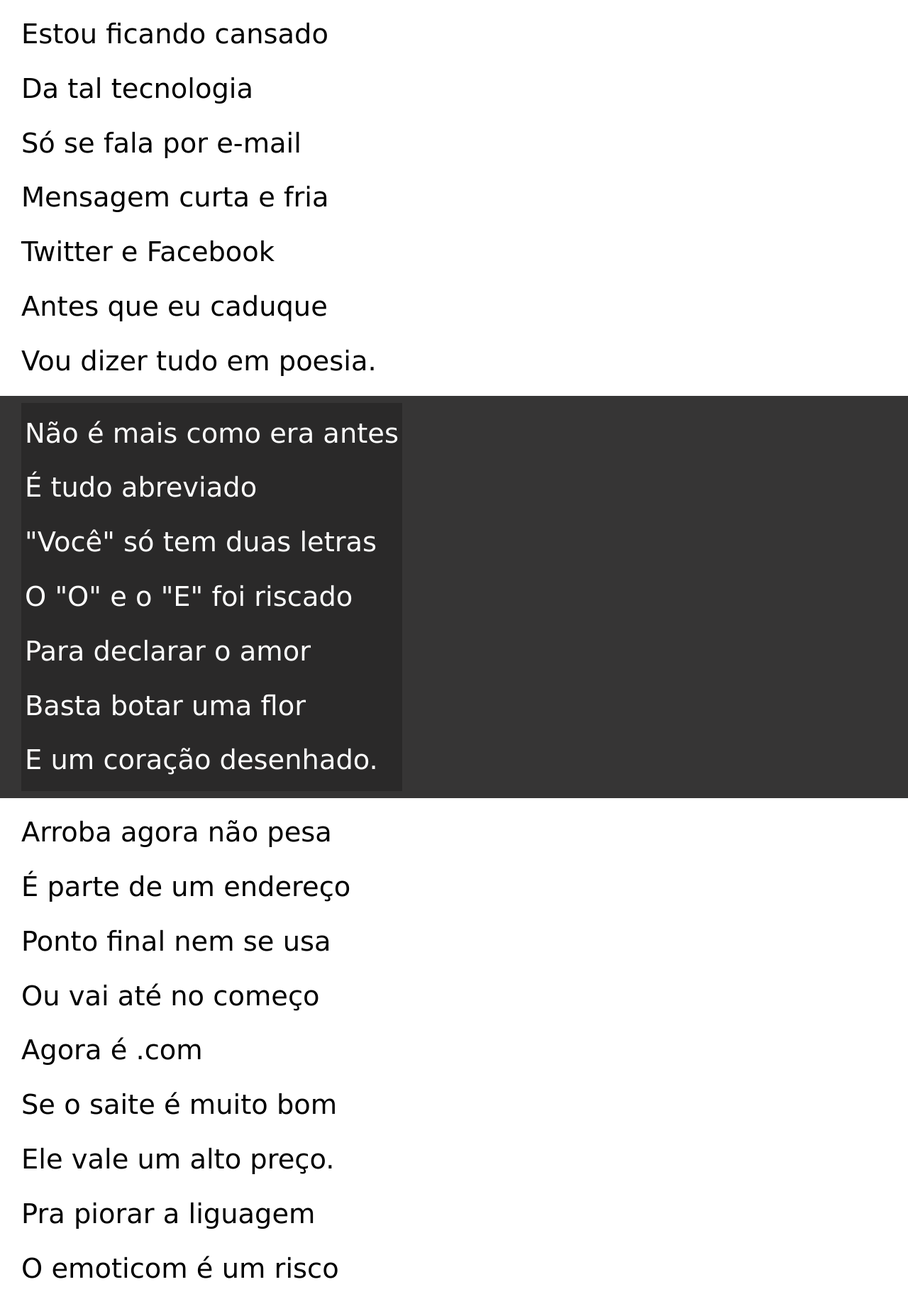
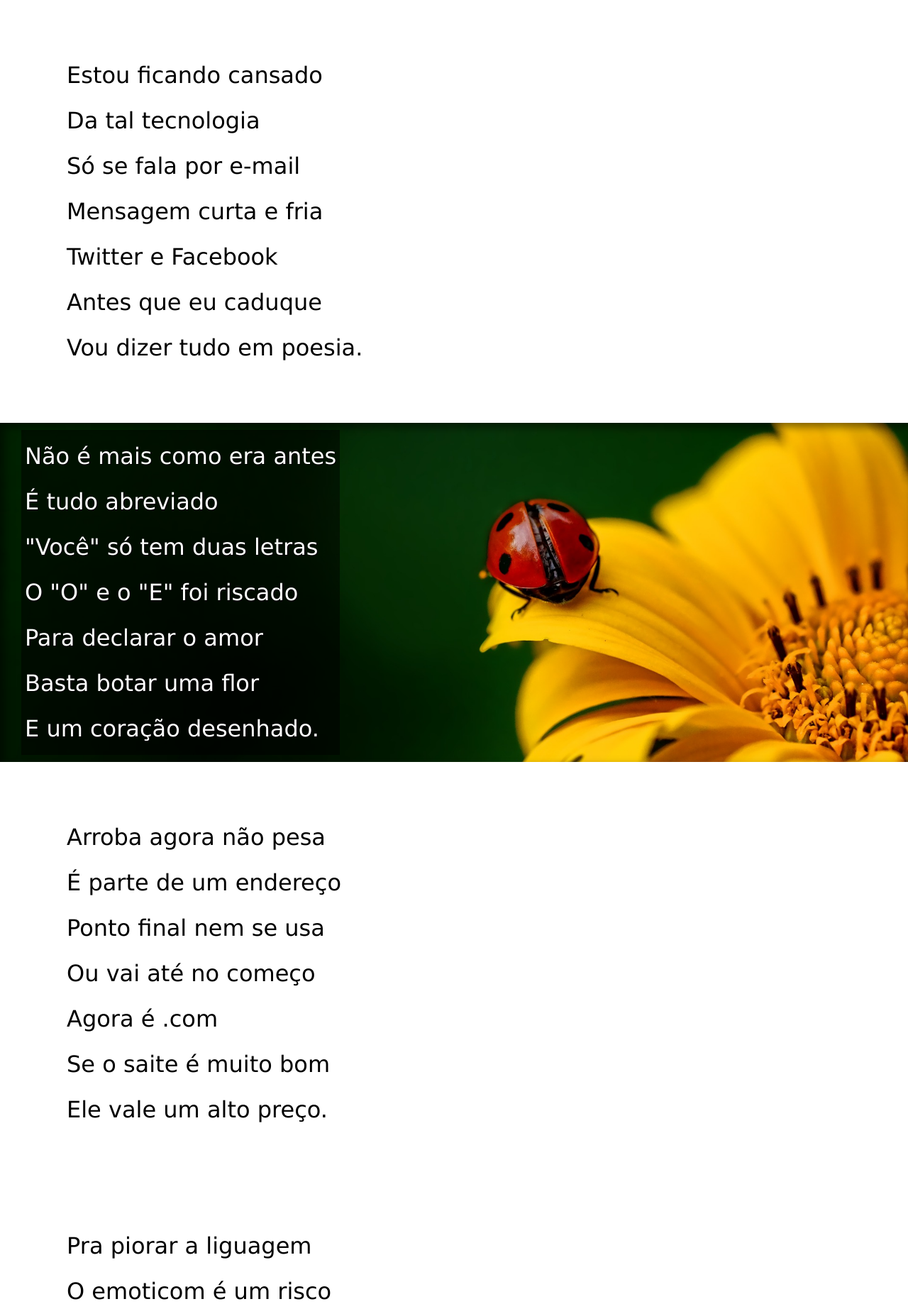
Before and after one commit to FletserW/HtmlCss, a PHP site: page / in a window 1280 px wide. Shown: the part 157-1995 px from the top of the page at 71% size. Run offline with PHP 8.4, Linux system fonts and the light colour scheme; some web fonts are replaced.

Commit message:
Atualização Cornel: Parallax

```diff
--- a/Desafio-cordel/index.html
+++ b/Desafio-cordel/index.html
@@ -25,7 +25,7 @@
             </p>
         </section>
 
-        <section class="imagem">
+        <section class="imagem" id="img01">
             <p>
                 Não é mais como era antes <br>
                 É tudo abreviado <br>
@@ -58,7 +58,7 @@
             </p>
         </section>
 
-        <section class="imagem">
+        <section class="imagem" id="img02">
             <p>
                 Tenho saudade das cartas <br>
                 Escritas com a própria mão <br>
--- a/Desafio-cordel/style.css
+++ b/Desafio-cordel/style.css
@@ -53,7 +53,7 @@ section{
     padding-left: 30px;
     line-height: 2em;
     font-family: var(--font3);
-    font-size: 3vw;
+    font-size: 2.5vw;
 }
 
 section.normal{
@@ -63,13 +63,31 @@ section.normal{
 
 section.imagem{
     background-color: rgb(54, 53, 53);
+    box-shadow: inset 6px 6px 13px 0 rgba(0, 0, 0, 0.521);
+    background-size: cover;
+    background-attachment: fixed;
     color: white;
+}
+
+section p {
+    padding: 2em;
 }
 
 section.imagem p {
     display: inline-block;
     padding: 5px;
-    background-color: rgba(0, 0, 0, 0.233);
+    background-color: rgba(0, 0, 0, 0.507);
+    text-shadow: 1px 1px 0px black;
+}
+
+section#img01{
+    background-image: url(imagens/background001.jpg);
+    background-position: right center;
+}
+
+section#img02{
+    background-image: url(imagens/background002.jpg);
+    background-position: right center;
 }
 
 footer{
```
